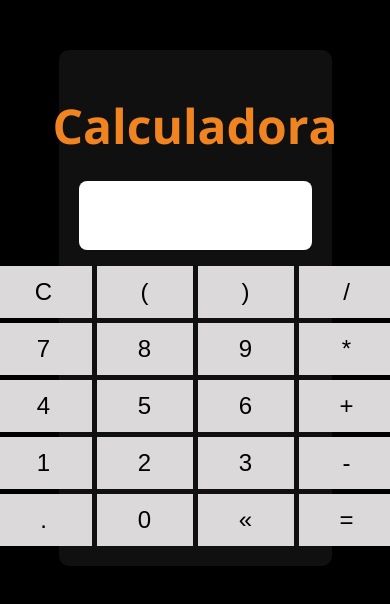
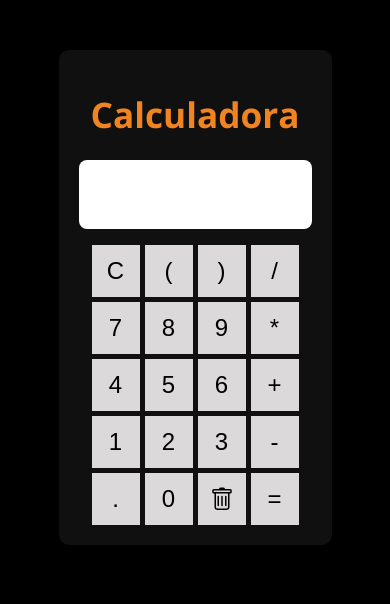
Before and after one commit to gpmoura4/Calculadora-HTML-CSS-Javascript, a plain HTML site: page index.html in a window 390 px wide. Drawn offline with nearby package versions, Linux system fonts and the light colour scheme.

Commit message:
second commit responsive

```diff
--- a/assets/css/style.css
+++ b/assets/css/style.css
@@ -45,8 +45,7 @@ body {
 
 .container h1 {
   color: var(--primary-color-true-orange);
-  font-size: 3rem;
-
+  font-size: 4rem;
 }
 
 .input-calc {
@@ -59,14 +58,19 @@ body {
   text-align: right;
 }
 
-.container button {
+.container .btn {
   padding: 12px;
   /* width: 100%; */
   font-size: 1.5rem;
   border: none;
   background-color: var(--primary-color-grey);
   transition: ease-in-out 150ms all;
+}
 
+.container .btn-delete {
+  width: 6rem;
+  padding: 12px;
+  height: 3.3rem;
 }
 
 #btn-equal:hover {
@@ -75,7 +79,8 @@ body {
   color: var(--primary-color-white);
 }
 
-.container button:hover {
+.container .btn:hover,
+.btn-delete:hover {
   cursor: pointer;
   transform: scale(0.95);
   background-color: var(--primary-color-white);
@@ -87,3 +92,35 @@ body {
   /* grid-template-rows: 2rem 2rem 2rem 2rem; */
   gap: 5px;
 }
+
+@media screen and (max-width: 640px) {
+
+  /* MAXWIDTH = TELAS MENORES QUE ESSA RESOLUÇÃO */
+  .container-calc {
+    grid-template-columns: 4rem 4rem 4rem 4rem;
+  }
+
+  .container .btn-delete {
+    width: 4rem;
+  }
+
+  .container h1 {
+    font-size: 3rem;
+  }
+}
+
+@media screen and (max-width: 450px) {
+
+  /* MAXWIDTH = TELAS MENORES QUE ESSA RESOLUÇÃO */
+  .container-calc {
+    grid-template-columns: 3rem 3rem 3rem 3rem;
+  }
+
+  .container .btn-delete {
+    width: 3rem;
+  }
+
+  .container h1 {
+    font-size: 2.2rem;
+  }
+}
--- a/index.html
+++ b/index.html
@@ -17,7 +17,7 @@
       <input type="text" class="input-calc">
     </div>
     <div class="container-calc">
-      <button class="btn-clear">C</button>
+      <button class="btn btn-clear">C</button>
       <button class="btn btn-num">(</button>
       <button class="btn btn-num">)</button>
       <button class="btn btn-num">/</button>
@@ -33,10 +33,17 @@
       <button class="btn btn-num">2</button>
       <button class="btn btn-num">3</button>
       <button class="btn btn-num">-</button>
+
       <button class="btn btn-num">.</button>
       <button class="btn btn-num">0</button>
-      <button class="btn-delete">&laquo;</button>
-      <button id="btn-equal" class="btn-equal">=</button>
+      <svg class="btn btn-delete" xmlns="http://www.w3.org/2000/svg" width="16" height="16" fill="currentColor"
+        class="bi bi-trash" viewBox="0 0 16 16">
+        <path
+          d="M5.5 5.5A.5.5 0 0 1 6 6v6a.5.5 0 0 1-1 0V6a.5.5 0 0 1 .5-.5Zm2.5 0a.5.5 0 0 1 .5.5v6a.5.5 0 0 1-1 0V6a.5.5 0 0 1 .5-.5Zm3 .5a.5.5 0 0 0-1 0v6a.5.5 0 0 0 1 0V6Z" />
+        <path
+          d="M14.5 3a1 1 0 0 1-1 1H13v9a2 2 0 0 1-2 2H5a2 2 0 0 1-2-2V4h-.5a1 1 0 0 1-1-1V2a1 1 0 0 1 1-1H6a1 1 0 0 1 1-1h2a1 1 0 0 1 1 1h3.5a1 1 0 0 1 1 1v1ZM4.118 4 4 4.059V13a1 1 0 0 0 1 1h6a1 1 0 0 0 1-1V4.059L11.882 4H4.118ZM2.5 3h11V2h-11v1Z" />
+      </svg>
+      <button id="btn-equal" class="btn btn-equal">=</button>
 
     </div>
   </section>
```
